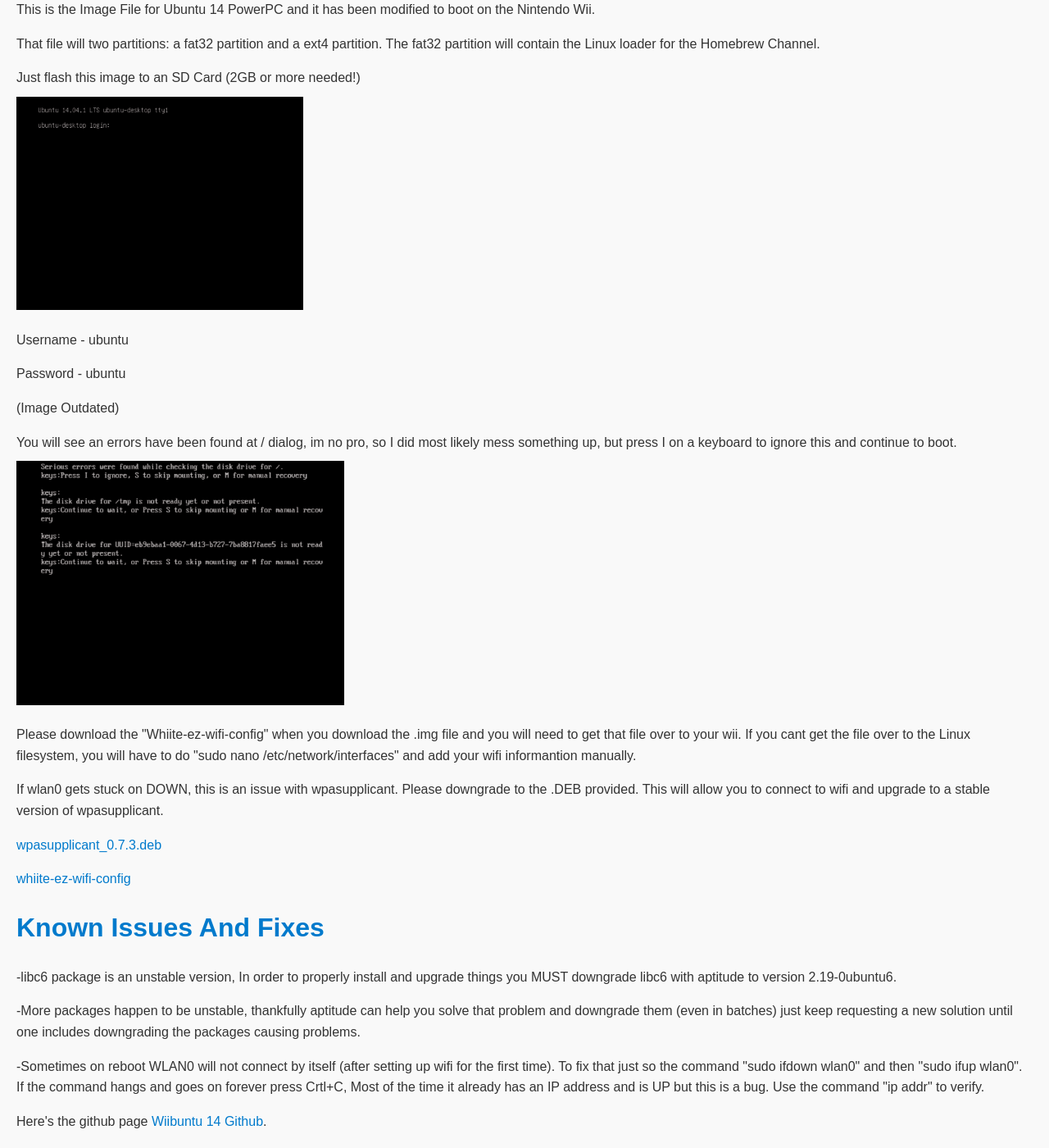
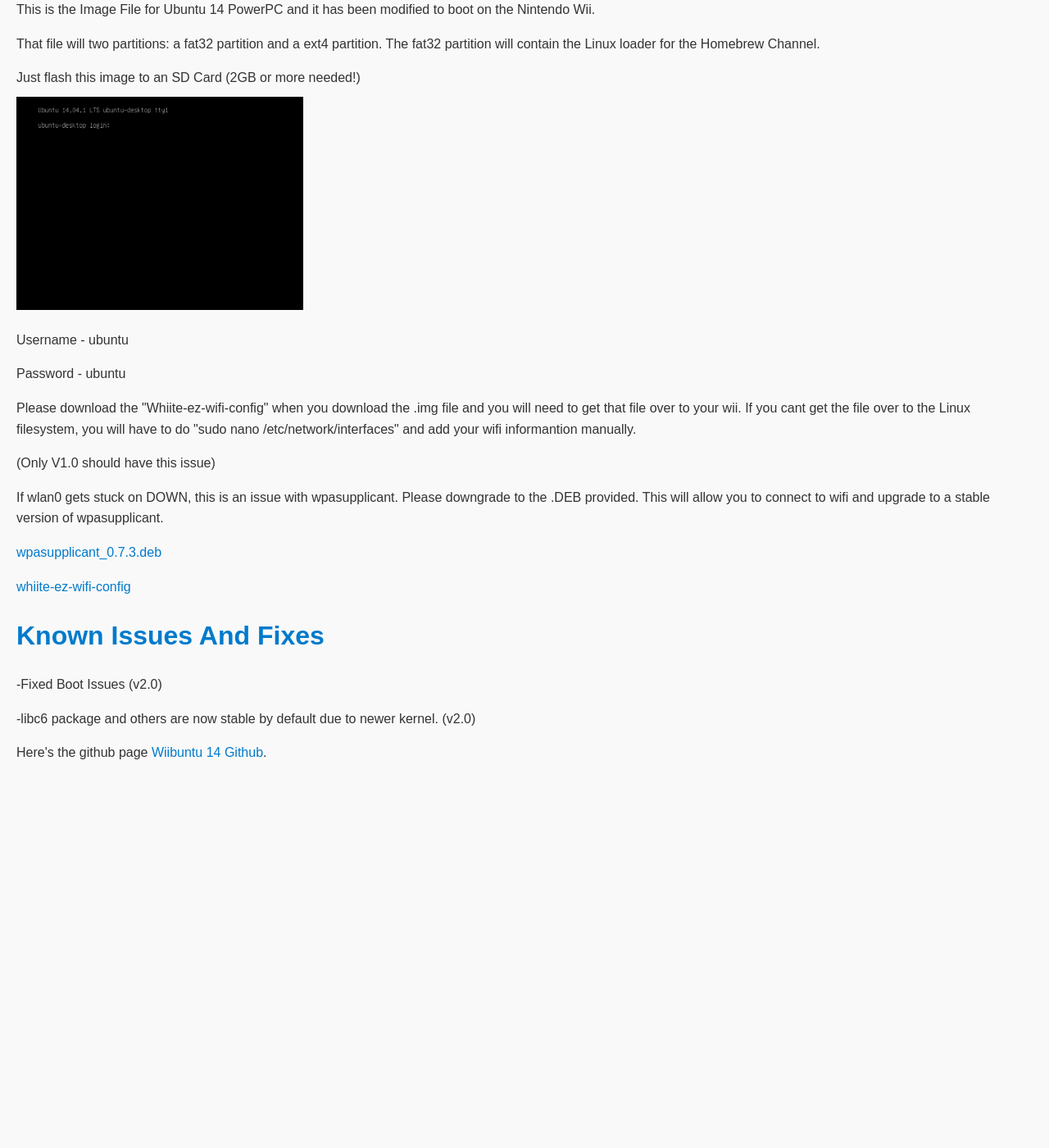
Before and after one commit to Wiibuntu/Ubuntu, a Jekyll site: the page ubuntu14.html, which Jekyll copies as it is, in a window 1280 px wide and 1400 px high, scrolled down 344 px. Shown: the whole window at 82% size. Built offline with Jekyll 4.4.1, drawn with Linux system fonts in a browser that asks for light colours; after the commit the page ends 1295 px from its top, so only the background shows below that; some of the changed text lies outside the part shown.

Commit message:
Update ubuntu14.html

```diff
--- a/ubuntu14.html
+++ b/ubuntu14.html
@@ -30,7 +30,7 @@
 <body>
   <img src="img/14s/14.04.png" alt="Ubuntu 14.04 Image" width="150">
   <h1>UBUNTU 14.04 LTS</h1>
-  <a href="https://github.com/Wiibuntu/Ubuntu14-Wii/releases/download/v1-stable/Ubuntu.14.04.5.Wii.Release.v1.img" download class="download-btn">Download .img</a>
+  <a href="https://github.com/Wiibuntu/Ubuntu14-Wii/releases/download/v2-stable/Ubuntu.14.04.5.Wii.Release.v2.img" download class="download-btn">Download v2.0 .img</a>
   <p>This is the Image File for Ubuntu 14 PowerPC and it has been modified to boot on the Nintendo Wii.</p>
     <p>That file will two partitions: a fat32 partition and a ext4 partition. The fat32 partition will contain the Linux loader for the Homebrew Channel.</p>
     <p>Just flash this image to an SD Card (2GB or more needed!)</p>
@@ -38,12 +38,9 @@
   <img src="img/14s/Screen Shot 2023-10-17 at 5.52.19 PM.png" alt="Ubuntu 14 Login" width="350">
     <p>Username - ubuntu<p>
     <p>Password - ubuntu</p>
-    <p>(Image Outdated)</p>
-
-  <p>You will see an errors have been found at / dialog, im no pro, so I did most likely mess something up, but press I on a keyboard to ignore this and continue to boot.</p>
-    <img src="img/14s/Screen Shot 2023-10-17 at 5.52.04 PM.png" alt="Ubuntu 14 Error" width="400">
     <p></p>
   <p></p>Please download the "Whiite-ez-wifi-config" when you download the .img file and you will need to get that file over to your wii. If you cant get the file over to the Linux filesystem, you will have to do "sudo nano /etc/network/interfaces" and add your wifi informantion manually.
+  <p></p>(Only V1.0 should have this issue)
   <p></p>If wlan0 gets stuck on DOWN, this is an issue with wpasupplicant. Please downgrade to the .DEB provided. This will allow you to connect to wifi and upgrade to a stable version of wpasupplicant.
     <p></p>
     <p></p>
@@ -53,9 +50,8 @@
     <p></p>
   <h1>Known Issues And Fixes</h1>
     <p></p>
-    <p>-libc6 package is an unstable version, In order to properly install and upgrade things you MUST downgrade libc6 with aptitude to version 2.19-0ubuntu6.</p>
-    <p>-More packages happen to be unstable, thankfully aptitude can help you solve that problem and downgrade them (even in batches) just keep requesting a new solution until one includes downgrading the packages causing problems.</p>
-    <p>-Sometimes on reboot WLAN0 will not connect by itself (after setting up wifi for the first time). To fix that just so the command "sudo ifdown wlan0" and then "sudo ifup wlan0". If the command hangs and goes on forever press Crtl+C, Most of the time it already has an IP address and is UP but this is a bug. Use the command "ip addr" to verify.</p>
+    <p>-Fixed Boot Issues (v2.0)</p>
+    <p>-libc6 package and others are now stable by default due to newer kernel. (v2.0)</p>
     <p></p>
     <p></p>
   <p>Here's the github page <a href="https://github.com/Wiibuntu/Ubuntu14-Wii" target="_blank">Wiibuntu 14 Github</a>.</p>
```
